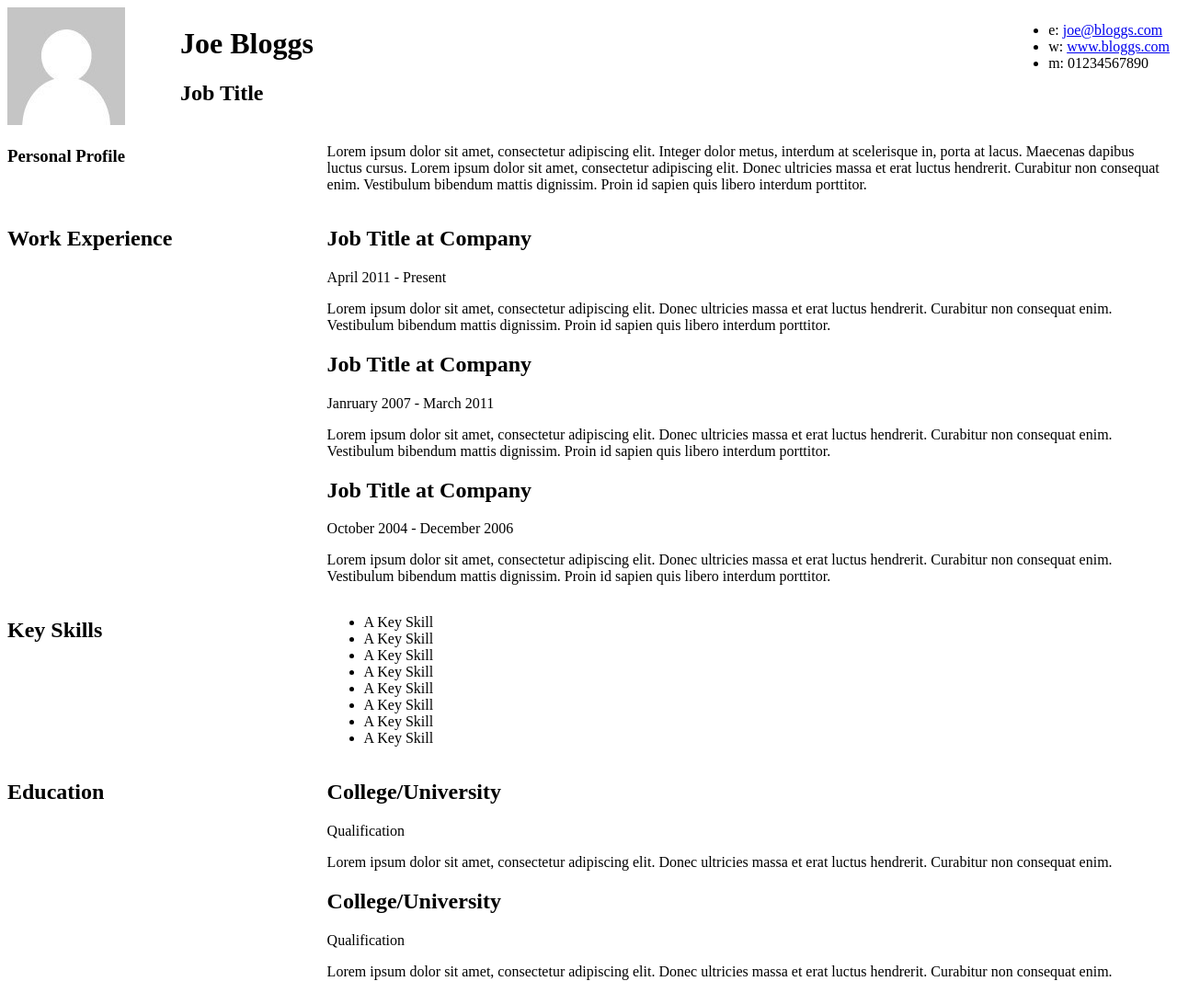
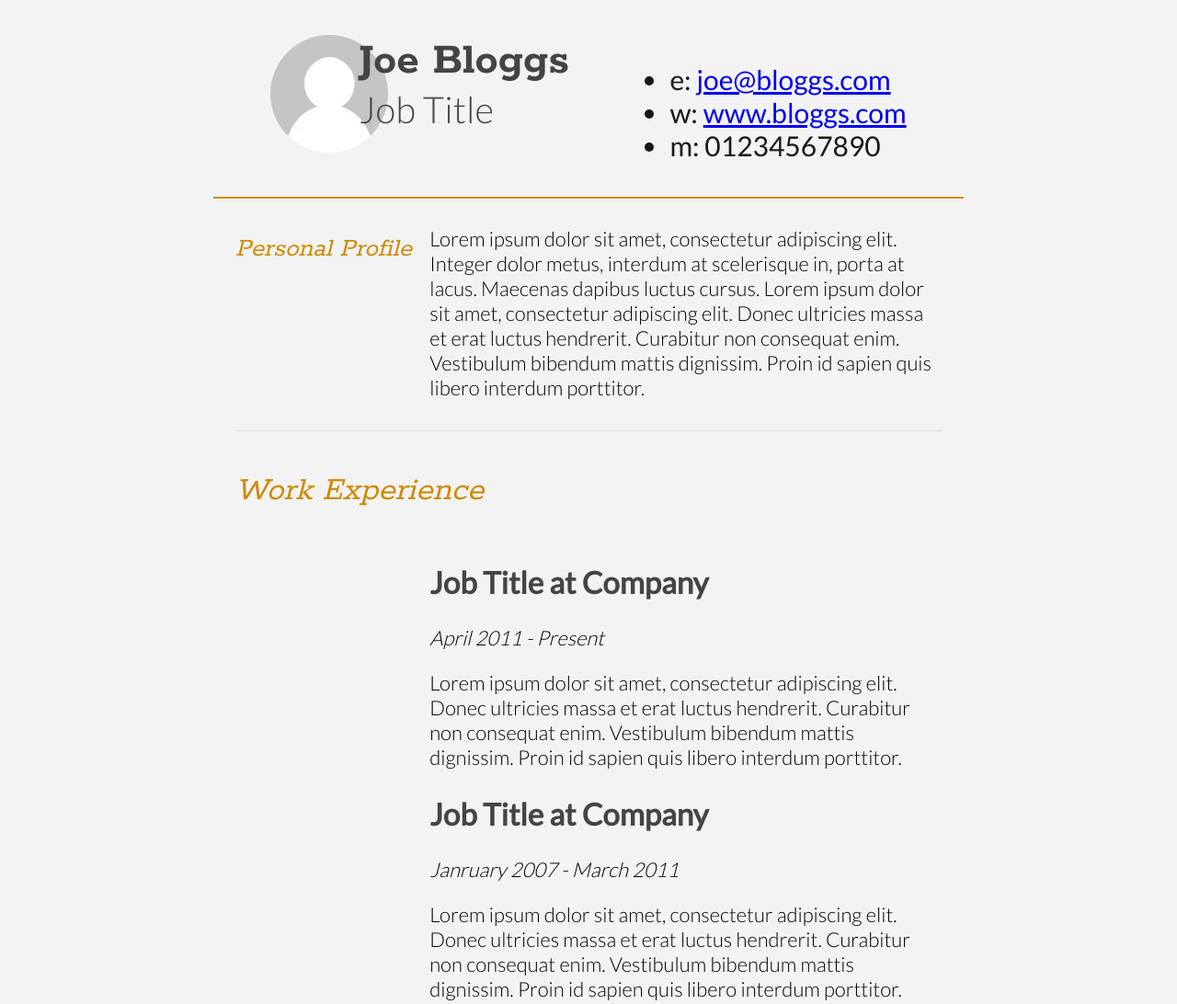
Before and after one commit to Kenzie-Academy-Brasil-Developers/estilizar-curriculo-sprint-2-FlavioPsantos-EstudoKenzie, a plain HTML site: page index.html in a window 1280 px wide. Shown: the top 1092 px of the page at 92% size. Drawn offline with Linux system fonts and the light colour scheme.

Commit message:
Entrega, finalizada.

```diff
--- a/index.html
+++ b/index.html
@@ -35,7 +35,7 @@
 		</div>
 		<div class="clear"></div>
 	</div>
-
+	<hr>
 	<div id="mainArea">
 		<section>
 			<article>
@@ -50,8 +50,8 @@
 			<div class="clear"></div>
 		</section>
 
-
-		<section>
+		<hr class="divisor">
+		<section id="company">
 			<div class="sectionTitle">
 				<h1>Work Experience</h1>
 			</div>
@@ -78,7 +78,7 @@
 			<div class="clear"></div>
 		</section>
 
-
+		<hr class="divisor">
 		<section>
 			<div class="sectionTitle">
 				<h1>Key Skills</h1>
@@ -99,7 +99,7 @@
 			<div class="clear"></div>
 		</section>
 
-
+		<hr class="divisor">
 		<section>
 			<div class="sectionTitle">
 				<h1>Education</h1>
@@ -117,7 +117,7 @@
 					<p class="subDetails">Qualification</p>
 					<p>Lorem ipsum dolor sit amet, consectetur adipiscing elit. Donec ultricies massa et erat luctus hendrerit. Curabitur non consequat enim.</p>
 				</article>
-			</div>
+			<hr class="divisor">
 			<div class="clear"></div>
 		</section>
 
--- a/style.css
+++ b/style.css
@@ -1,27 +1,108 @@
+
 .clear {
 	clear: both;
 }
+.keySkills li{
+	display: inline-block;
+	padding-left: 30px;
+	font-size: 40px;
+}
+#top{
+	width: 75%;
+	margin-left: auto;
+	margin-right: auto;
+	background-color: #f3f3f3;
+	font-family: 'lato', Arial, Helvetica, sans-serif ;
+}
+h1{
+	font-family:"Rokkitt", Arial, Helvetica, sans-serif ;
+	color: #444444;
 
+}
+h2{
+	color: #444444;
+}
+hr{
+	height: 2px;
+	width: 85%;
+	background-color: #cf8a05;
+	border-style: hidden;
+}
+hr[class="divisor"]{
+	height: 1px;
+	background-color: #dedede;
+	width: 100%;
+
+}
+#mainArea{
+	width: 80%;
+	margin-right: auto;
+	margin-left: auto;
+	font-size: 22px;
+	text-align: justify;
+
+}
+#mainArea h1{
+	color:#cf8a05 ;
+	font-style: italic;
+
+}
 #headshot {
 	width: 12.5%;
 	float: left;
-	margin-right: 30px;
+	margin-left:5%;
+
+}
+#headshot img{
+	border-radius: 50%;
+
+}
+#name{
+	float: left;
+}
+#name h1{
+	float: left;
+	margin: auto;
+}
+#name h2{
+	font-size: 40px;
+	margin: 0;
+	font-weight: lighter;
 }
 
-#name {
-	float: left;
-}
 
 #contactDetails {
 	float: right;
+	font-size: 30px;
+	margin-right: 5%;
+	color:#181818;
 }
 
 .sectionTitle {
 	float: left;
-	width: 25%;
+	font-size: 25px;
+	font-weight: lighter;
+	font-style: italic;
+	text-align: right;
 }
-
+.sectionTitle h1{
+	font-weight: lighter;
+	font-style: italic;
+}
 .sectionContent {
 	float: right;
 	width: 72.5%;
+	font-weight: lighter;
+	text-align: left;
 }
+.subDetails{
+	font-style: italic;
+}
+.mainDetails{
+margin-left: 10%;
+margin-right: 10%;
+margin-top: 4%;
+}
+.mainDetails h1{
+	font-size: 50px;
+}
```
